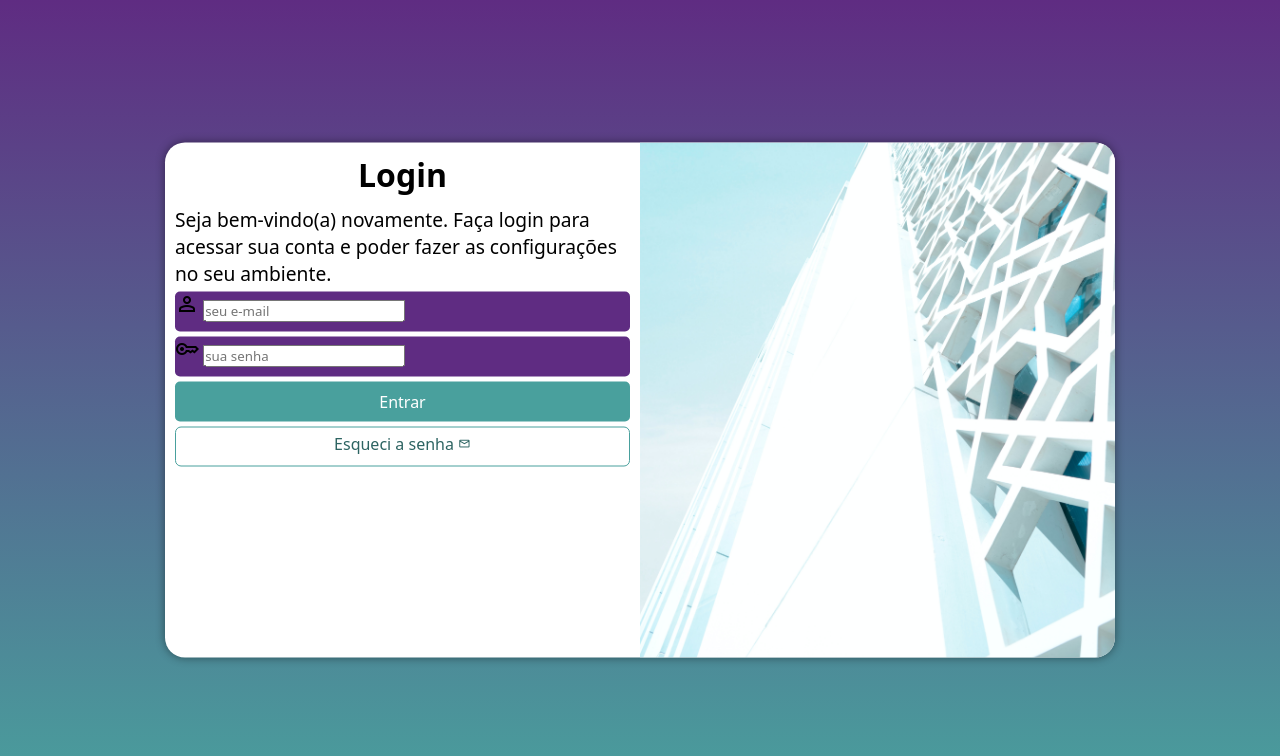
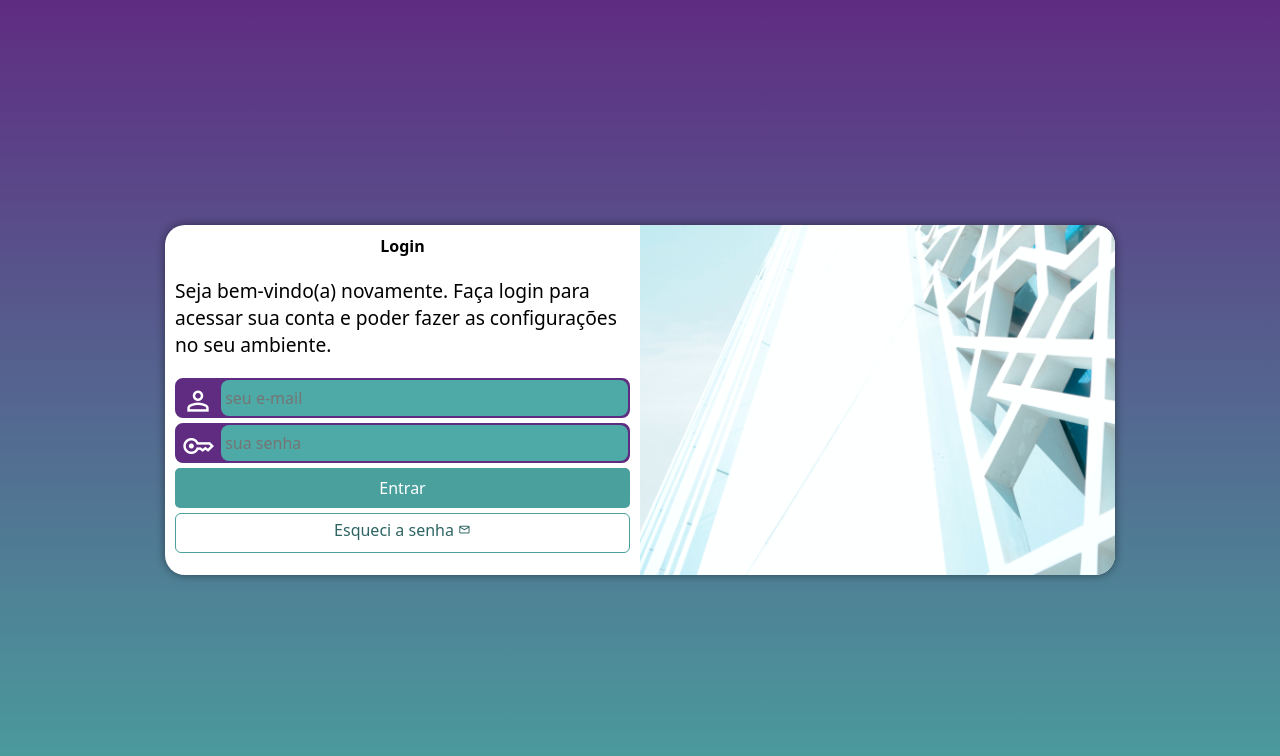
Before and after one commit to JeovaniQuicongo/projeto-login, a plain HTML site: page index.html in a window 1280 px wide. Drawn offline with nearby package versions, Linux system fonts and the light colour scheme.

Commit message:
atualizei projeto login

```diff
--- a/estilos/media-query.css
+++ b/estilos/media-query.css
@@ -1,12 +1,13 @@
 @charset "UTF-8";
 
-@media screen and (min-width: 768px) and (max-width: 992px) {
+@media screen and (min-width: 768px) and (max-width: 992px) { /*Congig. Tblet*/
     body{
         background-image: linear-gradient(to top, #49a09d, #5f2c82);
     }
 
     section#login{
         width: 80vw;
+        height: 280px;
     }
 
     section#login > div#imagem{
@@ -22,13 +23,14 @@
     }
 }
 
-@media screen and (min-width: 992px) {
+@media screen and (min-width: 992px) { /*Config. Desktop*/
     body{
         background-image: linear-gradient(to top, #49a09d, #5f2c82);
     }
 
     section#login{
         width: 950px;
+        height: 350px;
     }
 
     section#login > div#imagem{
@@ -44,10 +46,11 @@
     }
 
     div#formulario > h1{
-        font-size: 2em;
+        font-size: 1em;
     }
 
     div#formulario > p{
         font-size: 1.2em;
+        margin: 20px 0px;
     }
 }
--- a/estilos/style.css
+++ b/estilos/style.css
@@ -27,7 +27,6 @@ section#login{
     position: absolute;
     top: 50%;
     left: 50%;
-    transform: translate(-50%, -50%);
 
     background-color: white;
     width: 250px;
@@ -37,6 +36,7 @@ section#login{
 
     transition: width 0.3s, height .3s;
     transition-timing-function: ease;
+    transform: translate(-50%, -50%);
 }
 
 section#login > div#imagem{
@@ -64,15 +64,39 @@ div#formulario > p{
 
 form > div.campo{
     background-color: #5f2c82;
+    border: 2px solid #5f2c82;
     display: block;
     width: 100%;
     height: 40px;
-    border-radius: 5px;
+    border-radius: 8px;
     margin: 5px 0px;
 }
 
 div.campo > label{
     display: none;
+}
+
+div.campo > span{
+    color: white;
+    font-size: 2em;
+    width: 40px;
+    padding: 5px;
+}
+
+div.campo > input {
+    background-color: #4eaaa7;
+    font-size: 1em;
+    width: calc(100% - 44.4px);
+    height: 100%;
+    border: 0px;
+    border-radius: 8px;
+    padding: 4px;
+    transform: translateY(-13px);
+
+}
+
+div.campo > input:focus-within{
+    background-color: white;
 }
 
 form > input[type=submit]{
```
